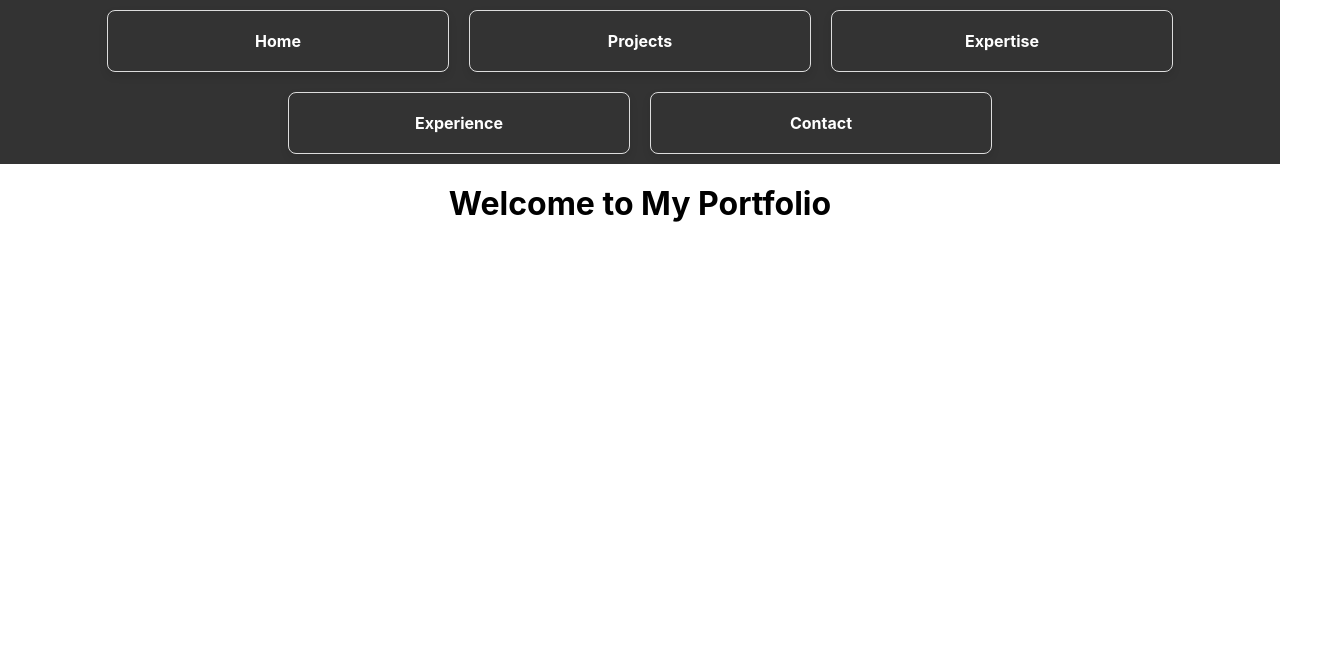
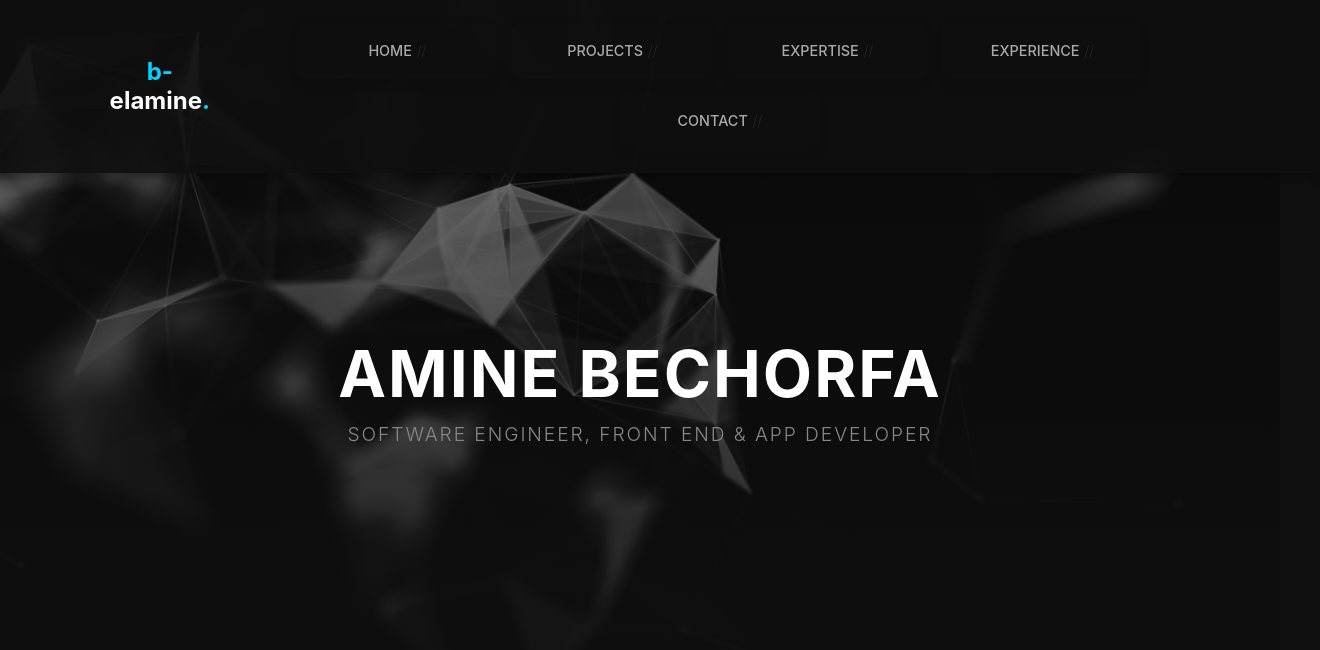
Before and after one commit to b-elamine/portfolio-front, a React (Create React App) app: page / in a window 1280 px wide. Shown: the top 650 px of the page, 1320 px wide, since content can reach past the window. Built offline with nearby package versions, Linux system fonts and the light colour scheme.

Commit message:
Home page update !

```diff
--- a/src/components/Navbar.css
+++ b/src/components/Navbar.css
@@ -1,28 +1,67 @@
-nav {
-    background-color: #333;
-    padding: 10px 0;
-    text-align: center;
-  }
+/* src/components/Navbar.css */
 
-  ul {
-    list-style-type: none;
-    margin: 0;
-    padding: 0;
-    display: flex;
-    justify-content: center;
-    gap: 20px;
-  }
+.navbar {
+  display: flex;
+  align-items: center;
+  justify-content: space-between;
+  padding: 10px 20px; /* Adjust padding as needed */
+  background-color: rgba(15, 15, 15, 0.9);
+  box-shadow: 0 4px 8px rgba(0, 0, 0, 0.3);
+  position: absolute;
+  width: 100%;
+  top: 0;
+  z-index: 1000;
+  overflow-x: hidden;
+}
 
-  li {
-    display: inline;
-  }
+.logo {
+  font-size: 1.5rem;
+  color: #00d4ff;
+  font-weight: bold;
+  margin-left: 5rem;
+}
 
-  a {
-    color: white;
-    text-decoration: none;
-    font-weight: bold;
-  }
+.logo .highlight {
+  color: #ffffff;
+}
 
-  a:hover {
-    color: #ffcc00;
-  }
+.nav-links {
+  list-style: none;
+  display: flex;
+  gap: 15px; /* Adjust gap as needed */
+  font-size: 0.9rem;
+  font-weight: 500;
+  margin-right: 5rem;
+
+}
+
+.nav-links li {
+  text-transform: uppercase;
+  color: #aaaaaa;
+  background: none;
+  border: none;
+  width: 10rem;
+  line-height: 1; /* Ensure compact line height */
+}
+
+.nav-links li a {
+  color: inherit;
+  text-decoration: none;
+  display: inline; /* Ensure inline text */
+}
+
+.nav-links li a:hover {
+  color: #00d4ff; /* Hover color change only */
+}
+
+/* Separator style - only apply to items except the last one */
+.nav-links li:after {
+  content: "//";
+  color: #444;
+  margin-left: 5px;
+  font-weight: lighter;
+}
+
+body {
+  overflow-x: hidden; /* Prevent horizontal scrolling */
+}
--- a/src/components/Navbar.js
+++ b/src/components/Navbar.js
@@ -4,8 +4,9 @@ import './Navbar.css'
 
 function Navbar() {
   return (
-    <nav>
-      <ul>
+    <nav className="navbar">
+      <h1 className="logo">b-<span className="highlight">elamine</span>.</h1>
+      <ul className='nav-links'>
         <li><Link to="/">Home</Link></li>
         <li><Link to="/projects">Projects</Link></li>
         <li><Link to="/Expertise">Expertise</Link></li>
--- /dev/null
+++ b/src/pages/Home.css
@@ -0,0 +1,41 @@
+/* src/pages/Home.css */
+
+.home {
+    display: flex;
+    align-items: center;
+    justify-content: center;
+    height: 100vh;
+    width: 100vw;
+    color: #fff;
+    text-align: center;
+    background:
+      linear-gradient(to bottom, rgba(15, 15, 15, 0.5), #0f0f0f), /* Gradient overlay */
+      url('../assets/background.png') center center / cover no-repeat;
+    background-attachment: fixed; /* Keeps the image fixed while scrolling */
+    position: relative;
+    overflow: hidden;
+  }
+
+  .intro-text h1 {
+    font-size: 4rem;
+    font-weight: bold;
+    margin: 0;
+    letter-spacing: 2px;
+  }
+
+  .intro-text p {
+    font-size: 1.2rem;
+    font-weight: 300;
+    letter-spacing: 0.1em;
+    color: #888;
+    margin-top: 10px;
+    text-transform: uppercase;
+  }
+
+  /* Ensure smooth background color transition across pages */
+  body, html {
+    background-color: #0f0f0f; /* Dark background for smooth transition */
+    margin: 0;
+    padding: 0;
+    scroll-behavior: smooth;
+  }
--- a/src/pages/Home.js
+++ b/src/pages/Home.js
@@ -1,7 +1,26 @@
+// src/pages/Home.js
 import React from 'react';
+import './Home.css';
 
 function Home() {
-  return <h1>Welcome to My Portfolio</h1>;
+  return (
+    <div className="home">
+      <div className="cube-wrapper">
+        <div className="cube">
+          <div className="face front"></div>
+          <div className="face back"></div>
+          <div className="face left"></div>
+          <div className="face right"></div>
+          <div className="face top"></div>
+          <div className="face bottom"></div>
+        </div>
+      </div>
+      <div className="intro-text">
+        <h1>AMINE BECHORFA</h1>
+        <p>Software Engineer, Front End & App Developer</p>
+      </div>
+    </div>
+  );
 }
 
 export default Home;
```
Also changed, not shown: src/App.css (deleted, +0 -38 lines), src/assets/background.png (added).
